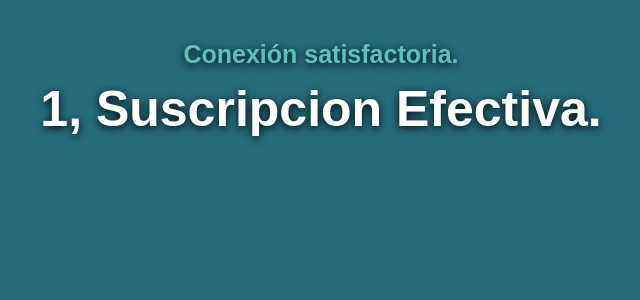
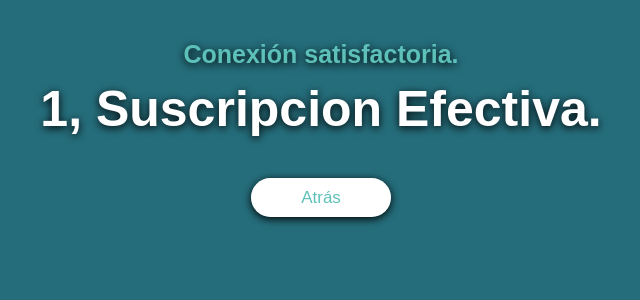
Before and after one commit to alexadictiva/newsletterPHP, a PHP site: page /registro.php?nombre=1 in a window 1280 px wide. Shown: the top 300 px of the page, without its empty margins (319-959 px from the left). Run offline with PHP 8.4, Linux system fonts and the light colour scheme; data that the repository does not hold is empty.

Commit message:
add Back botton

```diff
--- a/registro.php
+++ b/registro.php
@@ -37,7 +37,20 @@
         text-shadow:0 2px 8px black;
 
       }
+      .btnBackContainer{
+        text-align:center;
+        margin-top:50px;
+      }
+      .btnBack{
+        text-decoration:none;
+        background:white;
+        color:#5dc1b9;
+        font-size:1.7rem;
+        box-shadow:0 2px 8px black;
+        padding:10px 50px;
+        border-radius:50px;
 
+      }
 
     </style>
     <title>Newsletter</title>
@@ -45,7 +58,7 @@
   <body>
     <main>
       <section class="infoSuccessContainer">
-        <h1>
+        <div>
           <?php
 
           $varNombre = $_REQUEST['nombre'];
@@ -69,13 +82,10 @@
           }
 
           mysqli_close($conection)
-
-
-
         ?>
-        </h1>
-
-
+        </div>
+        <p class="btnBackContainer">
+        <a class="btnBack" href="index.php">Atrás</a></p>
       </section>
     </main>
   </body>
```
Also changed, not shown: index.php (renamed from index.html).
